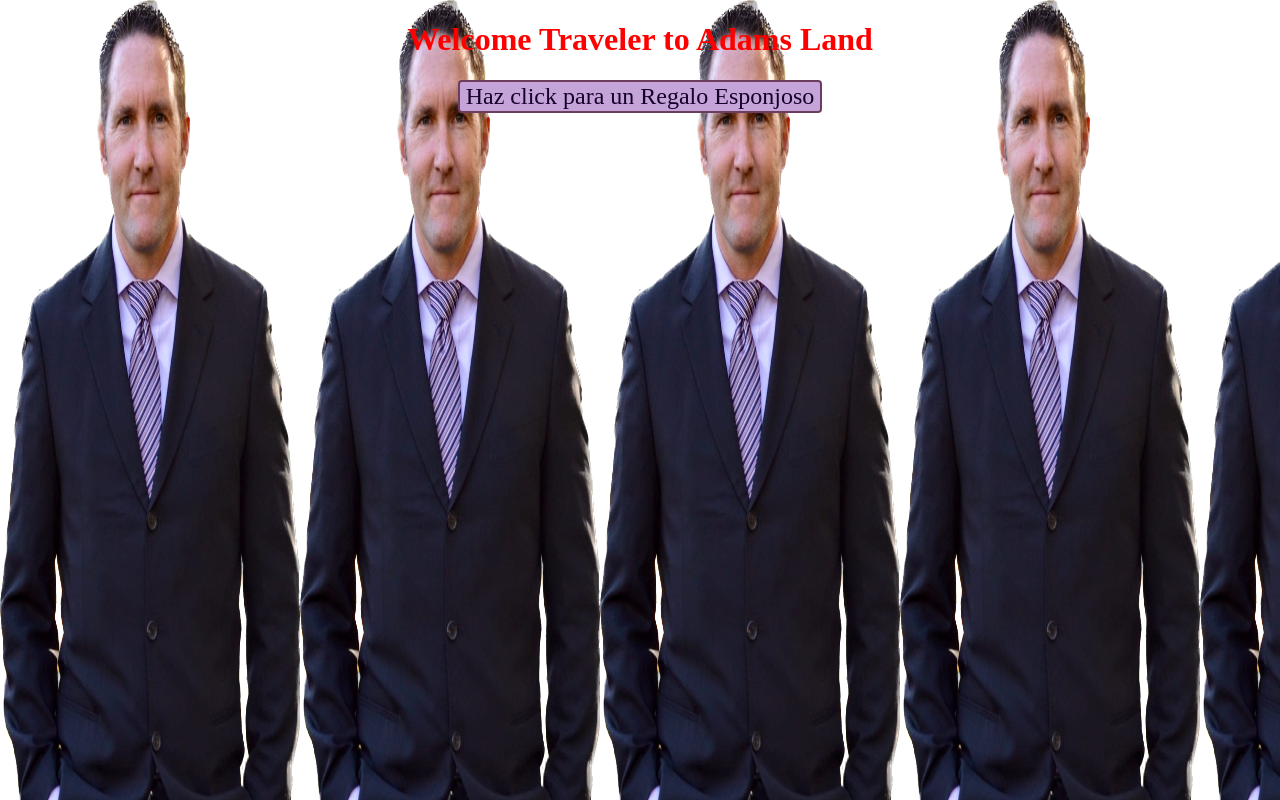
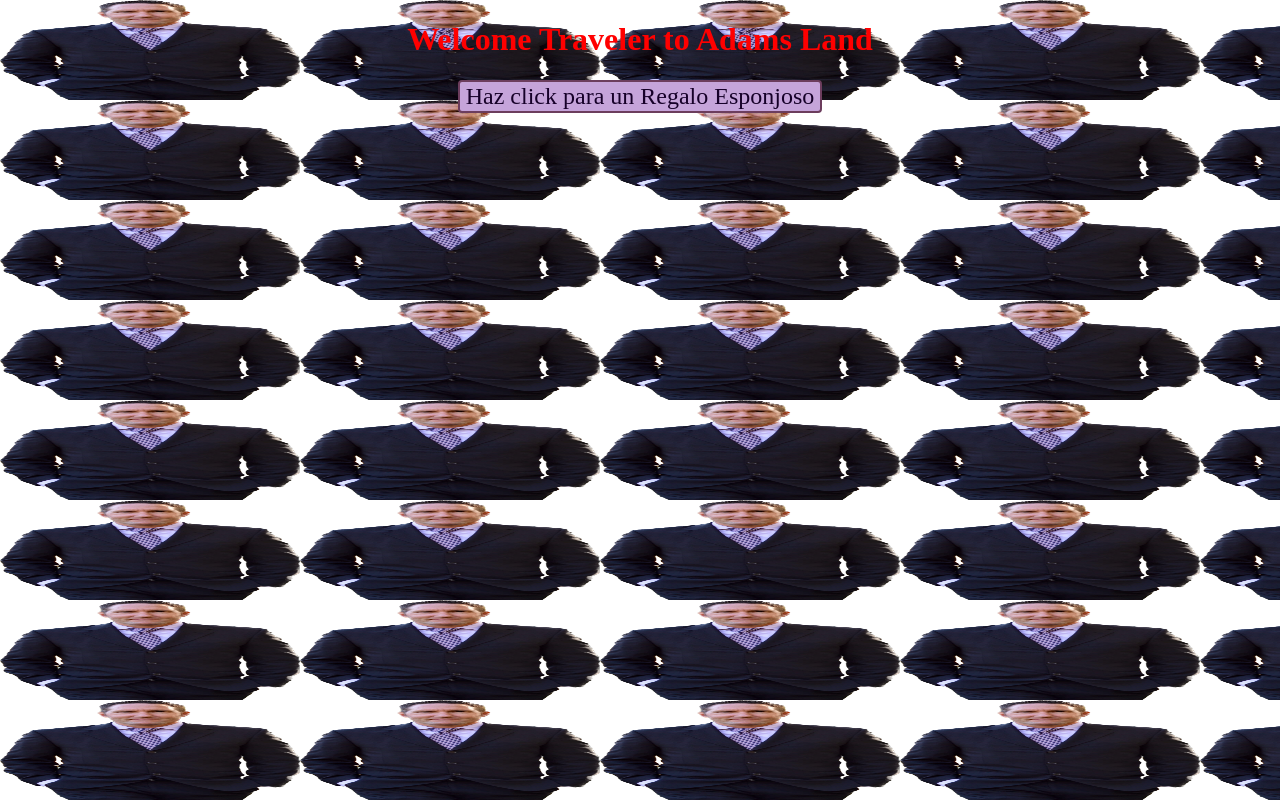
Before and after one commit to zonkulachonlass/granty, a plain HTML site: page index.html in a window 1280 px wide. Drawn offline with Linux system fonts and the light colour scheme.

Commit message:
Update style.css

```diff
--- a/style.css
+++ b/style.css
@@ -1,7 +1,7 @@
 body {
   background-image: url('granty.png');
   color: red;
-  background-size: 300px 1000px;
+  background-size: 300px 100px;
   text-align: center;
 }
 .button{
```
